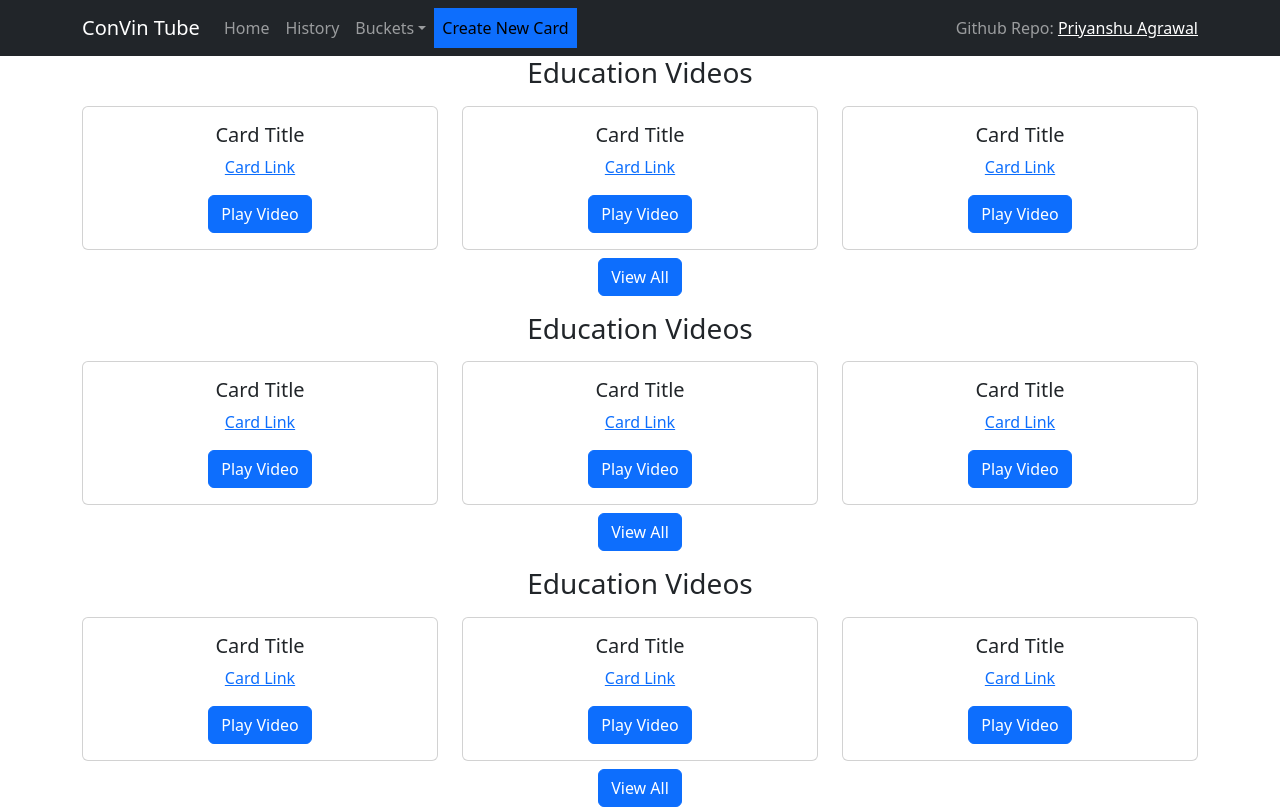
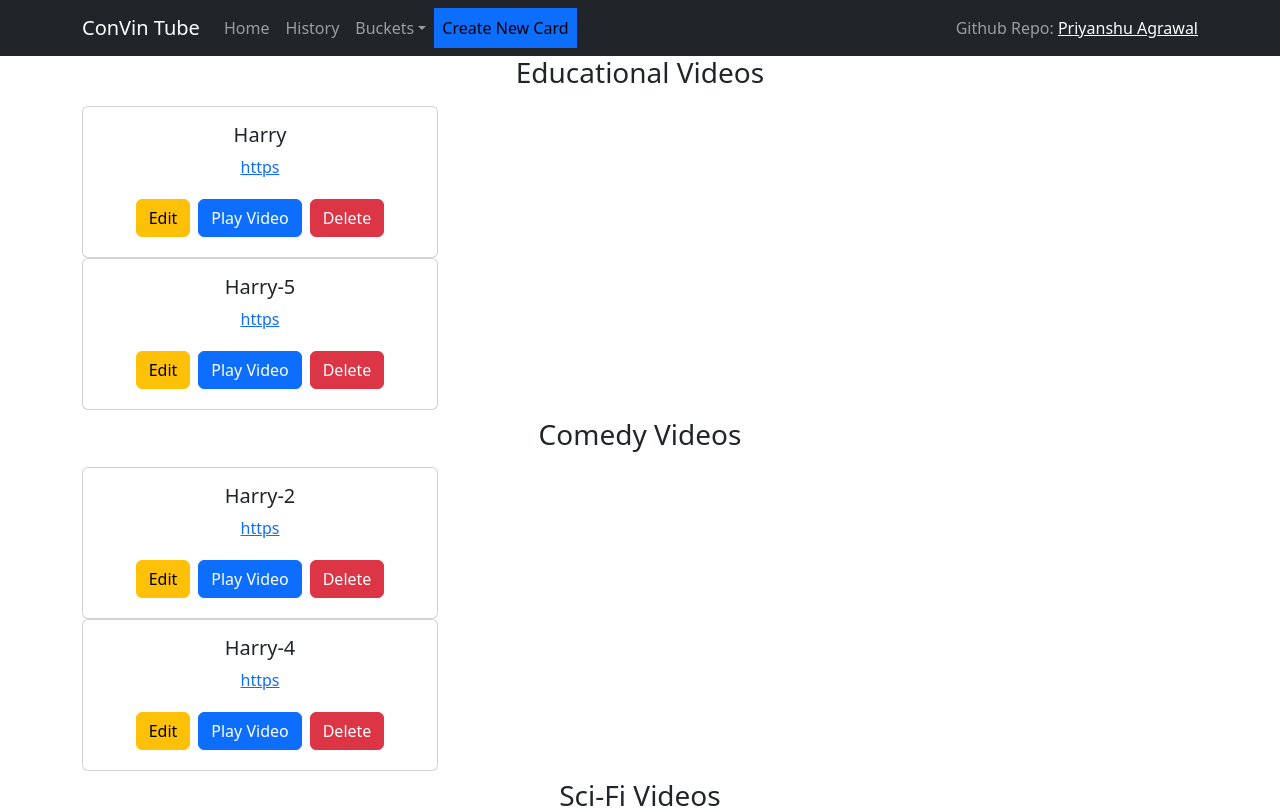
Before and after one commit to thisispriyanshu/convin-frontend, a React (Create React App) app in the folder frontend/: page / in a window 1280 px wide. Shown: the top 809 px of the page. Built offline with nearby package versions, Linux system fonts and the light colour scheme; data requests are answered from the project's data file.

Commit message:
updated cardCreate and homepage

```diff
--- /dev/null
+++ b/frontend/db.json
@@ -0,0 +1,113 @@
+{
+  "buckets": [
+    {
+      "bucketId": 1,
+      "title": "Educational Videos",
+      "videos": [
+        101,
+        105
+      ]
+    },
+    {
+      "bucketId": 2,
+      "title": "Comedy Videos",
+      "videos": [
+        102,
+        104
+      ]
+    },
+    {
+      "bucketId": 3,
+      "title": "Sci-Fi Videos",
+      "videos": [
+        103
+      ]
+    }
+  ],
+  "videos": [
+    {
+      "id": 101,
+      "title": "Harry",
+      "link": "https",
+      "bucketId": 1
+    },
+    {
+      "id": 102,
+      "title": "Harry-2",
+      "link": "https",
+      "bucketId": 2
+    },
+    {
+      "id": 103,
+      "title": "Harry-3",
+      "link": "https",
+      "bucketId": 3
+    },
+    {
+      "id": 104,
+      "title": "Harry-4",
+      "link": "https",
+      "bucketId": 2
+    },
+    {
+      "id": 105,
+      "title": "Harry-5",
+      "link": "https",
+      "bucketId": 1
+    },
+    {
+      "id": 106
+    },
+    {
+      "id": 107
+    },
+    {
+      "title": "harry",
+      "link": "https://www.youtube.com/watch?v=E16WhXcIghM",
+      "bucketId": "",
+      "id": 108
+    },
+    {
+      "title": "Abhi",
+      "link": "www.youtube.com",
+      "bucketId": 2,
+      "id": 109
+    },
+    {
+      "title": "Hello World",
+      "link": "https://www.youtube.com/watch?v=E16WhXcIghM",
+      "bucketId": "2",
+      "id": 110
+    },
+    {
+      "title": "Abhishek Upmanyu",
+      "link": "https://www.youtube.com/watch?v=E16WhXcIghM",
+      "bucketId": "3",
+      "id": 111
+    },
+    {
+      "title": "Hello World",
+      "link": "https://www.youtube.com/watch?v=E16WhXcIghM",
+      "bucketId": "3",
+      "id": 112
+    },
+    {
+      "title": "",
+      "link": "",
+      "bucketId": "2",
+      "id": 113
+    },
+    {
+      "title": "",
+      "link": "",
+      "bucketId": "3",
+      "id": 114
+    },
+    {
+      "title": "Abhishek Upmanyu",
+      "link": "https://www.youtube.com/watch?v=E16WhXcIghM",
+      "bucketId": "2",
+      "id": 115
+    }
+  ]
+}
--- a/frontend/src/components/BucketHomePage.js
+++ b/frontend/src/components/BucketHomePage.js
@@ -1,58 +1,48 @@
 import React from 'react'
+import { useState, useEffect } from 'react';
+import CardPage from './CardPage';
 import Container from 'react-bootstrap/Container'
 import Row from 'react-bootstrap/Row';
 import Col from 'react-bootstrap/Col';
 import Card from 'react-bootstrap/Card'
 import Button from 'react-bootstrap/Button'
-// import Buckets from 'frontend\data\db.json'
+
 
 export default function BucketHomePage() {
+  const [bucket, setBucket] = useState([]);
+  const fetchBuckets = async () => {
+    fetch("http://localhost:3000/buckets")
+      .then((response) => response.json())
+      .then((data) => setBucket((pre) => {
+        return [...data];
+      }));
+  }
+  useEffect(() => {
+    fetchBuckets();
+  }, []);
   return (
     <Container fluid="md">
-        {/* {
-          Buckets.map(item)
-        } */}
-        <Row>
-        <h3>Education Videos</h3>
-        </Row>
-        <Row>
-            <Col xs={12} md={6} lg={4} className='my-2'>
-        <Card>
-      <Card.Body>
-        <Card.Title>Card Title</Card.Title>
-        <Card.Text>
-        <Card.Link href="#">Card Link</Card.Link>
-        </Card.Text>
-        <Button variant="primary">Play Video</Button>
-      </Card.Body>
-    </Card>
-    </Col>
-    <Col xs={12} md={6} lg={4} className='my-2'>
-        <Card>
-      <Card.Body>
-        <Card.Title>Card Title</Card.Title>
-        <Card.Text>
-        <Card.Link href="#">Card Link</Card.Link>
-        </Card.Text>
-        <Button variant="primary">Play Video</Button>
-      </Card.Body>
-    </Card>
-    </Col>
-    <Col xs={12} md={6} lg={4} className='my-2'>
-        <Card>
-      <Card.Body>
-        <Card.Title>Card Title</Card.Title>
-        <Card.Text>
-        <Card.Link href="#">Card Link</Card.Link>
-        </Card.Text>
-        <Button variant="primary">Play Video</Button>
-      </Card.Body>
-    </Card>
-    </Col>
-    <Col>
-    <Button>View All</Button>
-    </Col>
-        </Row>
+      {/* {console.log(bucket)} */}
+      {
+        bucket.map((buc, index) => {
+          return (
+            <div>
+              <Row key={buc.bucketId}>
+                <h3>{buc.title}</h3>
+              </Row>
+              <Row>
+                <Col xs={12} md={6} lg={4} className='my-2'>{
+                    buc.videos.map((vid, index) => {
+                      return (
+                        <CardPage id={vid} />
+                      )
+                    })}
+                </Col>
+              </Row>
+            </div>
+          )
+        })
+      }
     </Container>
   )
 }
--- /dev/null
+++ b/frontend/src/components/CardPage.js
@@ -0,0 +1,33 @@
+import React from 'react'
+import { useState, useEffect } from 'react';
+import Card from 'react-bootstrap/Card'
+import Button from 'react-bootstrap/Button'
+
+export default function (props) {
+    const [video, setVideo] = useState([]);
+    const fetchVideos = async () => {
+        fetch("http://localhost:3000/videos/" + `${props.id}`)
+            .then((response) => response.json())
+            .then((data) => setVideo(data));
+    }
+    useEffect(() => {
+        fetchVideos();
+    }, []);
+    return (
+        <div>
+            <Card>
+                <Card.Body>
+                    <Card.Title>{video.title}</Card.Title>
+                    <Card.Text>
+                        <Card.Link href={video.link}>{video.link}</Card.Link>
+                    </Card.Text>
+                    <div>
+                        <Button className='m-1' variant="warning">Edit</Button>
+                        <Button className='m-1' variant="primary">Play Video</Button>
+                        <Button className='m-1' variant="danger">Delete</Button>
+                    </div>
+                </Card.Body>
+            </Card>
+        </div>
+    )
+}
--- a/frontend/src/components/Header.js
+++ b/frontend/src/components/Header.js
@@ -3,6 +3,7 @@ import {BrowserRouter as Router,Routes,Route,Link} from 'react-router-dom';
 import HistoryPage from '../pages/HistoryPage';
 import CardCreate from '../pages/CardCreate';
 import VideoPage from '../pages/VideosPage'
+import { useState ,useEffect} from 'react';
 
 import Container from 'react-bootstrap/Container'
 import Nav from 'react-bootstrap/Nav';
@@ -10,6 +11,17 @@ import Navbar from 'react-bootstrap/Navbar';
 import NavDropdown from 'react-bootstrap/NavDropdown';
 
 export default function Header() {
+  const [bucket,setBucket]=useState([]);
+  const fetchBuckets= async()=>{
+  fetch("http://localhost:3000/buckets")
+  .then((response) => response.json())
+  .then((data) => setBucket((pre)=>{
+    return [...data];
+  }));
+  }
+  useEffect(()=>{
+    fetchBuckets();
+  },[]);
   return (
     // <Router>
     <Navbar collapseOnSelect expand="lg" bg="dark" variant="dark">
@@ -21,10 +33,11 @@ export default function Header() {
             <Nav.Link href="/">Home</Nav.Link>
             <Nav.Link href="/historyPage">History</Nav.Link>
             <NavDropdown title="Buckets" id="collasible-nav-dropdown">
-              <NavDropdown.Item href="/videoPage">Comedy Videos</NavDropdown.Item>
-              <NavDropdown.Item href="#action/3.2">Education Videos</NavDropdown.Item>
-              <NavDropdown.Item href="#action/3.3">Vocational Videos</NavDropdown.Item>
-              <NavDropdown.Item href="#action/3.4">Sci-Fi Videos</NavDropdown.Item>
+              {
+                bucket.map((buc,index)=>{
+              return(<NavDropdown.Item href="/videoPage" bucket={{id:buc.bucketId}}>{buc.title}</NavDropdown.Item>)
+                })
+              }
             </NavDropdown>
             <Nav.Link href="/CardCreate" className='bg-primary text-black'>Create New Card</Nav.Link>
           </Nav>
@@ -36,11 +49,6 @@ export default function Header() {
         </Navbar.Collapse>
       </Container>
     </Navbar>
-    // <Routes>
-          // {/* <Route exact path='/history' element={<HistoryPage/>}></Route> */}
-          // {/* <Route exact path='/createCard' element={<CardCreate/>}></Route> */}
-          // {/* <Route exact path='/videoPage' element={<VideoPage/>}></Route> */}
-        // {/* </Routes> */}
-    // </Router>
+
   )
 }
--- a/frontend/src/pages/CardCreate.js
+++ b/frontend/src/pages/CardCreate.js
@@ -1,6 +1,6 @@
 import React from 'react'
 import { useState ,useEffect} from 'react';
-
+import Header from '../components/Header'
 import Button from 'react-bootstrap/Button';
 import Form from 'react-bootstrap/Form'
 import {toast} from 'react-toastify'
@@ -9,44 +9,39 @@ export default function CardCreate() {
 
   const [title,setTitle]=useState("");
   const [link,setLink]=useState("");
-  const [bucketId,setBucketId]=useState(null);
+  const [bucketId,setBucketId]=useState();
   const [bucket,setBucket]=useState([]);
-  // const buckets=['b1','b2','b3'];
+  const [videoId,setVideoId]=useState([]);
   const fetchBuckets= async()=>{
-    let buckets= await fetch("https://my-json-server.typicode.com/thisispriyanshu/convin-frontend/buckets",{
-      method:"GET",
-      body:JSON.stringify({
-        bucketId:bucketId,
-        title:title,
-      })
-    });
-
-    setBucket((pre)=>{
-      return [...buckets];
-    })
-
+  fetch("http://localhost:3000/buckets")
+  .then((response) => response.json())
+  .then((data) => setBucket((pre)=>{
+    return [...data];
+  }));
   }
 
   useEffect(()=>{
     fetchBuckets();
   },[]);
+
+
   let handleSubmit=async(e)=>{
     e.preventDefault();
     try{
-    let res=await fetch("https://my-json-server.typicode.com/thisispriyanshu/convin-frontend/videos",{
+    let res=await fetch("http://localhost:3000/videos",{
       method: "POST",
+      headers: {"Content-Type": "application/json"},
       body:JSON.stringify({
         title:title,
         link:link,
         bucketId:bucketId,
       }),
     });
-    // let resJson=await res.json;
-    // console.log(obj)
-    if(res.status===200){
+
+    if(res.status===201){
       setTitle("");
       setLink("");
-      setBucketId("");
+      setBucketId();
       toast.success("Card Saved Sucessfully")
     }
     else{
@@ -59,6 +54,9 @@ export default function CardCreate() {
   }
 
   return (
+    <div>
+      <Header/>
+      <br/>
     <Form onSubmit={handleSubmit}>
       <Form.Group className="mb-3" controlId="formBasicVideoTitle">
         <Form.Label>Video Title</Form.Label>
@@ -73,14 +71,14 @@ export default function CardCreate() {
       <Form.Group className="mb-3">
           <Form.Label htmlFor="cardSelect">Select Card Bucket</Form.Label>
           <Form.Select id="cardSelect" as="select" value={bucketId} onChange={e=>{
-            console.log(e.target.value);
             setBucketId(e.target.value)}} >
             {
               bucket.map((buc,index)=>{
-                   return (<option value={buc.bucketId}>{buc.title}</option>)
+                   return (
+                   <option value={buc.bucketId} onClick={()=>{bucketId=buc.bucketId}}>{buc.title}</option>
+                   )
               })
             }
-
           </Form.Select>
         </Form.Group>
 
@@ -88,5 +86,6 @@ export default function CardCreate() {
         Submit
       </Button>
     </Form>
+    </div>
   )
       }
--- a/frontend/src/pages/Home.js
+++ b/frontend/src/pages/Home.js
@@ -1,19 +1,29 @@
 import React from 'react'
+import { useState ,useEffect} from 'react';
+
 import BucketHomePage from '../components/BucketHomePage'
 import Header from '../components/Header'
 import Stack from 'react-bootstrap/Stack'
 
 export default function Home() {
+  const [bucket,setBucket]=useState([]);
+  const fetchBuckets= async()=>{
+  fetch("http://localhost:3000/buckets")
+  .then((response) => response.json())
+  .then((data) => setBucket((pre)=>{
+    return [...data];
+  }));
+  }
+  useEffect(()=>{
+    fetchBuckets();
+  },[]);
   return (
     <div>
         <Header/>
       {/* visit every bucket using map */}
       <Stack gap={3}>
-        <BucketHomePage/>
-        <BucketHomePage/>
-        <BucketHomePage/>
+      <BucketHomePage/>
       </Stack>
-
     </div>
   )
 }
```
Also changed, not shown: 1 other file (tests, documents, lock files or other folders).
